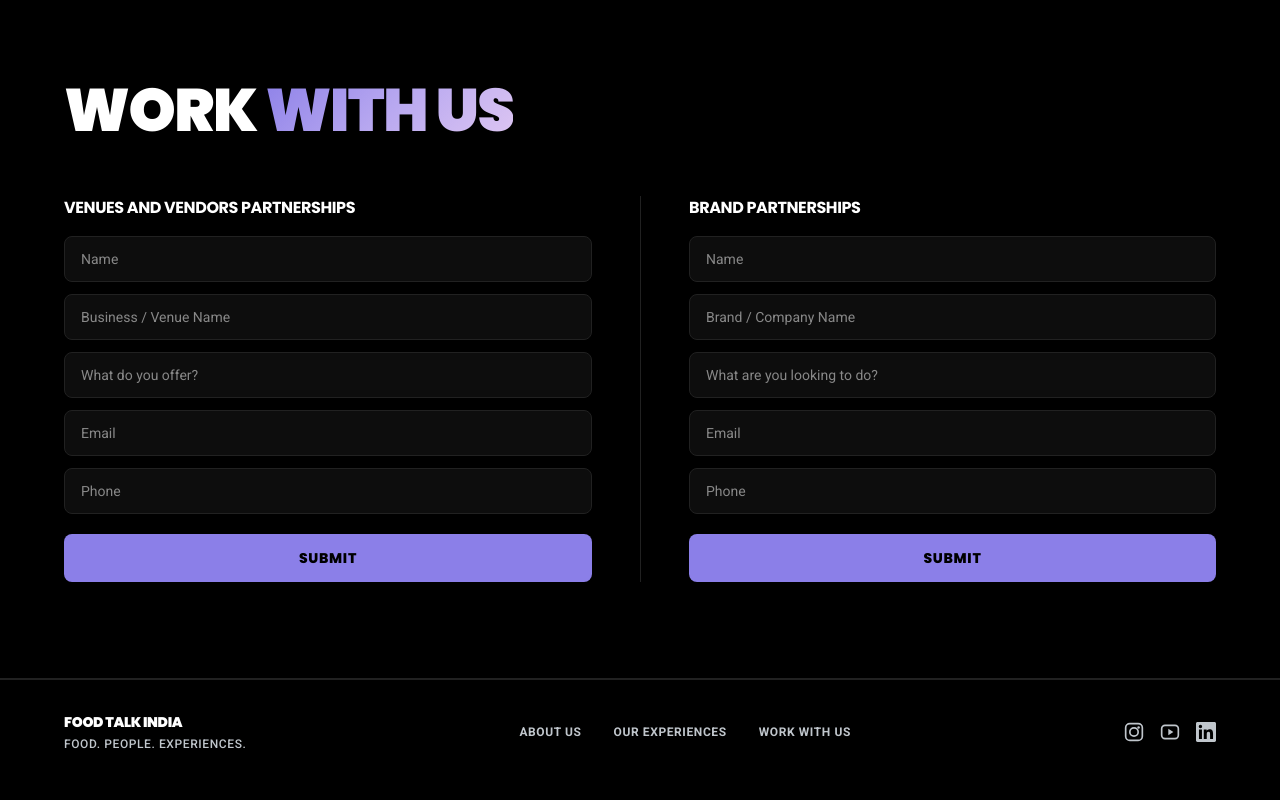
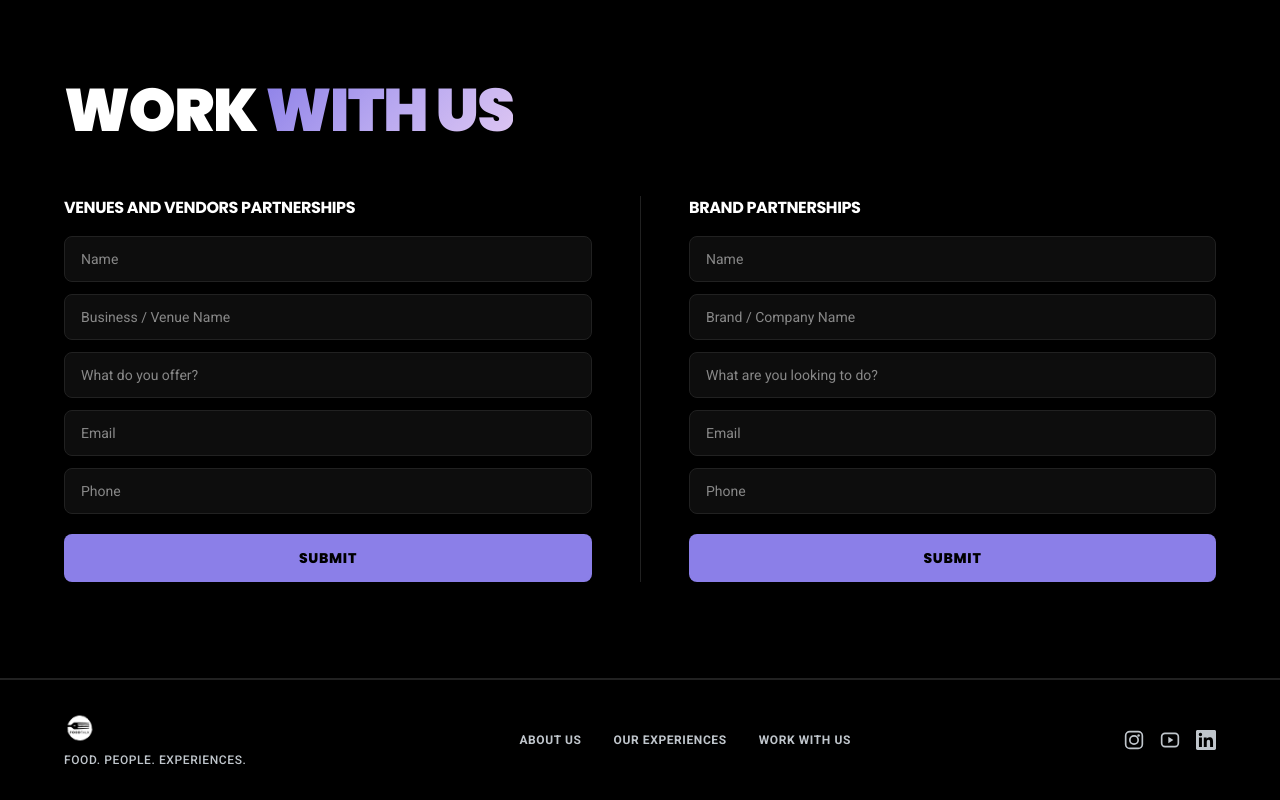
Before and after one commit to Comptech-Enterprises/food-talk-website, a Next.js app: page / in a window 1280 px wide. Shown: the part 3369-4169 px from the top of the page. Built offline with nearby package versions, Linux system fonts and the light colour scheme.

Commit message:
Replace plain text Food Talk India with logo in footer

```diff
--- a/src/components/Footer.tsx
+++ b/src/components/Footer.tsx
@@ -1,3 +1,4 @@
+import Image from "next/image";
 import Link from "next/link";
 
 const FOOTER_LINKS = [
@@ -11,11 +12,17 @@ export default function Footer() {
     <footer className="bg-bg text-fg border-t border-line">
       <div className="mx-auto max-w-[1600px] px-6 sm:px-10 md:px-14 lg:px-16 py-8 flex flex-col md:flex-row items-center justify-between gap-6 text-center md:text-left">
         {/* Left: Brand info */}
-        <div className="flex flex-col items-center md:items-start gap-1">
-          <p className="font-display text-sm font-black tracking-tight uppercase text-fg">
-            FOOD TALK INDIA
-          </p>
-          <p className="text-[10px] sm:text-xs text-muted font-medium tracking-wider uppercase">
+        <div className="flex flex-col items-center md:items-start gap-2">
+          <Link href="/">
+            <Image
+              src="/logo.webp"
+              alt="Food Talk India"
+              width={130}
+              height={42}
+              className="h-7 sm:h-8 w-auto brightness-0 invert"
+            />
+          </Link>
+          <p className="text-[10px] sm:text-xs text-muted font-medium tracking-wider uppercase font-sans">
             FOOD. PEOPLE. EXPERIENCES.
           </p>
         </div>
```
